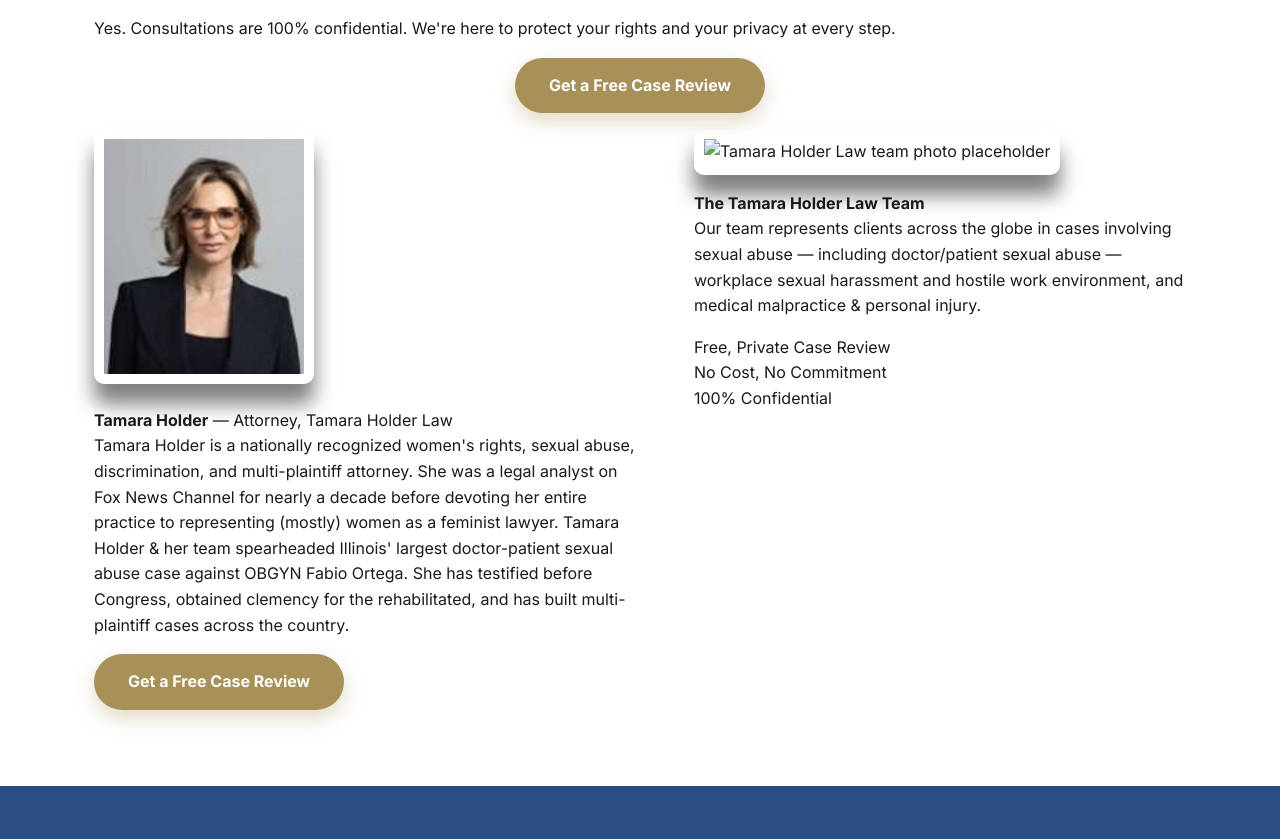
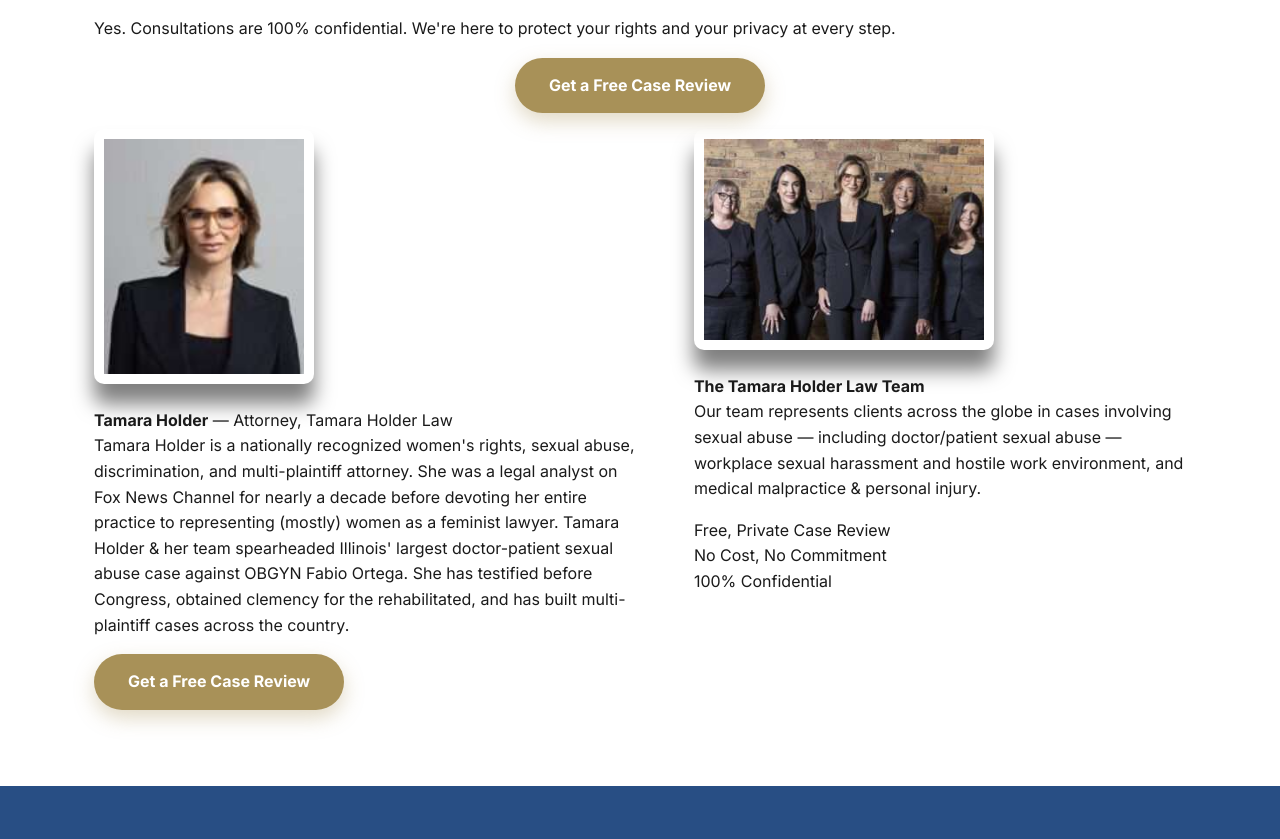
Before and after one commit to MTAA-2/Tamara-Dr-Paul-Heltzer, a plain HTML site: page index.html in a window 1280 px wide. Shown: the part 4545-5384 px from the top of the page. Drawn offline with Linux system fonts and the light colour scheme.

Commit message:
Add files via upload

```diff
--- a/index.html
+++ b/index.html
@@ -289,7 +289,7 @@ src="https://www.facebook.com/tr?id=1238664640565416&ev=ViewContent&noscript=1"
            <a class="btn btn--cta" href="#form">Get a Free Case Review</a>
     </div>
   <div>
-        <img class="basic-imaga" src="images/REPLACE-TEAM-IMAGE.jpg" alt="Tamara Holder Law team photo placeholder" width="300px">
+        <img class="basic-imaga" src="images/team.jpg" alt="Tamara Holder Law team photo placeholder" width="300px">
         <p>
           <strong>The Tamara Holder Law Team</strong>
           <br>Our team represents clients across the globe in cases involving sexual abuse — including doctor/patient sexual abuse — workplace sexual harassment and hostile work environment, and medical malpractice &amp; personal injury.
```
Also changed, not shown: images/team.jpg (added).
